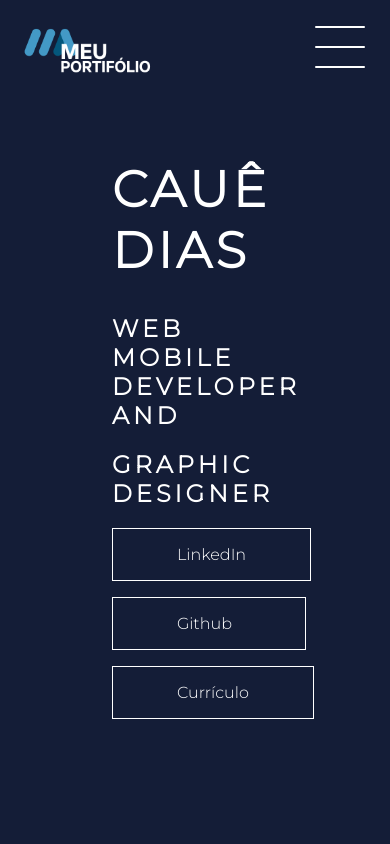
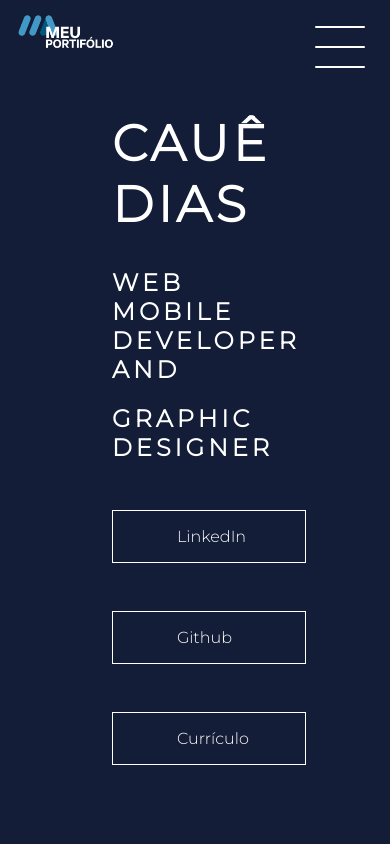
Before and after one commit to cauezind/portifolio, a plain HTML site: page index.html in a window 390 px wide. Shown: the top 844 px of the page. Drawn offline with Linux system fonts and the light colour scheme.

Commit message:
Update estilo.css
responsividade main container e logo

```diff
--- a/estilo.css
+++ b/estilo.css
@@ -44,8 +44,9 @@ h2{
 }
 
 .social-media{
-    margin-top: 1rem;
+    margin-top: 3rem;
     display: flex;
+    width: 5rem;
 }
 
 .social-media a {
@@ -58,11 +59,14 @@ h2{
     align-items: center;
     justify-items: center;
     transition: .5s ease-in-out;
+
+
 }
 
-a:hover{
+.social-media a:hover{
     background-color: white;
     color: #141d37;
+    box-shadow: 0 0 2em white;
 }
 
 .checkbox-container{
@@ -195,7 +199,7 @@ a:hover{
 
 /*card*/
 #container {
-    height: auto;
+    height: fit-content;
     width: 100%;
     display: flex;
     flex-direction: column;
@@ -228,7 +232,7 @@ a:hover{
 
 @media screen and (max-width: 508px) {
     #container {
-        height: 1250px;
+        height: fit-content;
     }
 
     .card-text {
@@ -348,6 +352,23 @@ section p{
     align-items: center;
 }
 
+/* SCROLL */
+
+::-webkit-scrollbar{
+    width: 15px;
+}
+
+::-webkit-scrollbar-track{
+
+    background-color: #141d37;
+    width: 10px;
+}
+
+::-webkit-scrollbar-thumb{
+    background-color: white;
+    width: 10px;
+}
+
 
 @media screen and (max-width: 508px) {
     #sobre h2 {
@@ -358,4 +379,12 @@ section p{
         width: 400px;
         margin-bottom: 40px;
     }
+    .habilities h2 {
+       margin-left: 80px;
+       text-align: center;
+    }
+    img{
+        height: auto;
+        width: 15vh;
+    }
 }
```
